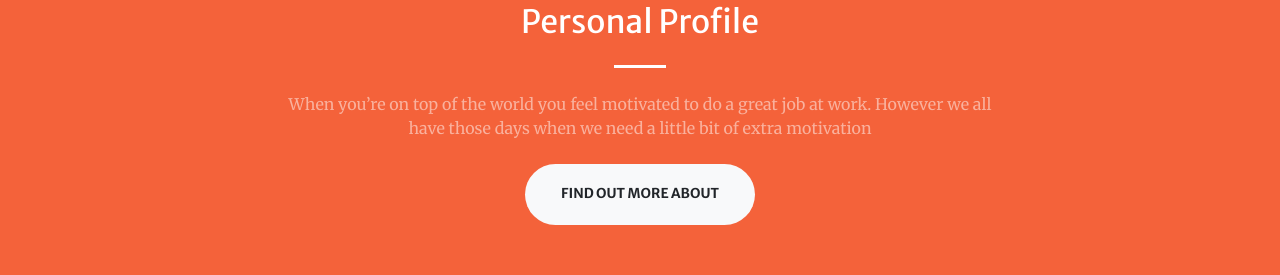
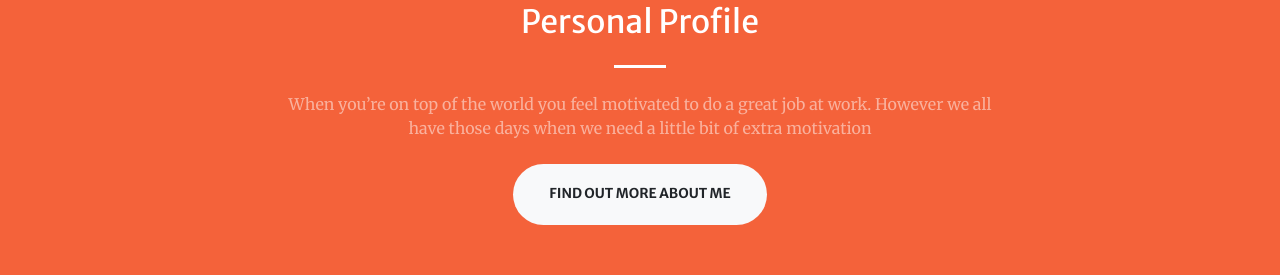
Before and after one commit to makara4code/makara4code.github.io, a plain HTML site: page index.html in a window 1280 px wide. Shown: the part 925-1200 px from the top of the page. Drawn offline with nearby package versions, Linux system fonts and the light colour scheme; a web font is replaced by a local one.

Commit message:
Some more change

```diff
--- a/index.html
+++ b/index.html
@@ -119,7 +119,7 @@
               When you’re on top of the world you feel motivated to do a great job at work. However we all have those days when we need a little bit of extra motivation
             </p>
             <a class="btn btn-light btn-xl js-scroll-trigger" href="#services"
-              >Find Out More About</a
+              >Find Out More About Me</a
             >
           </div>
         </div>
```
